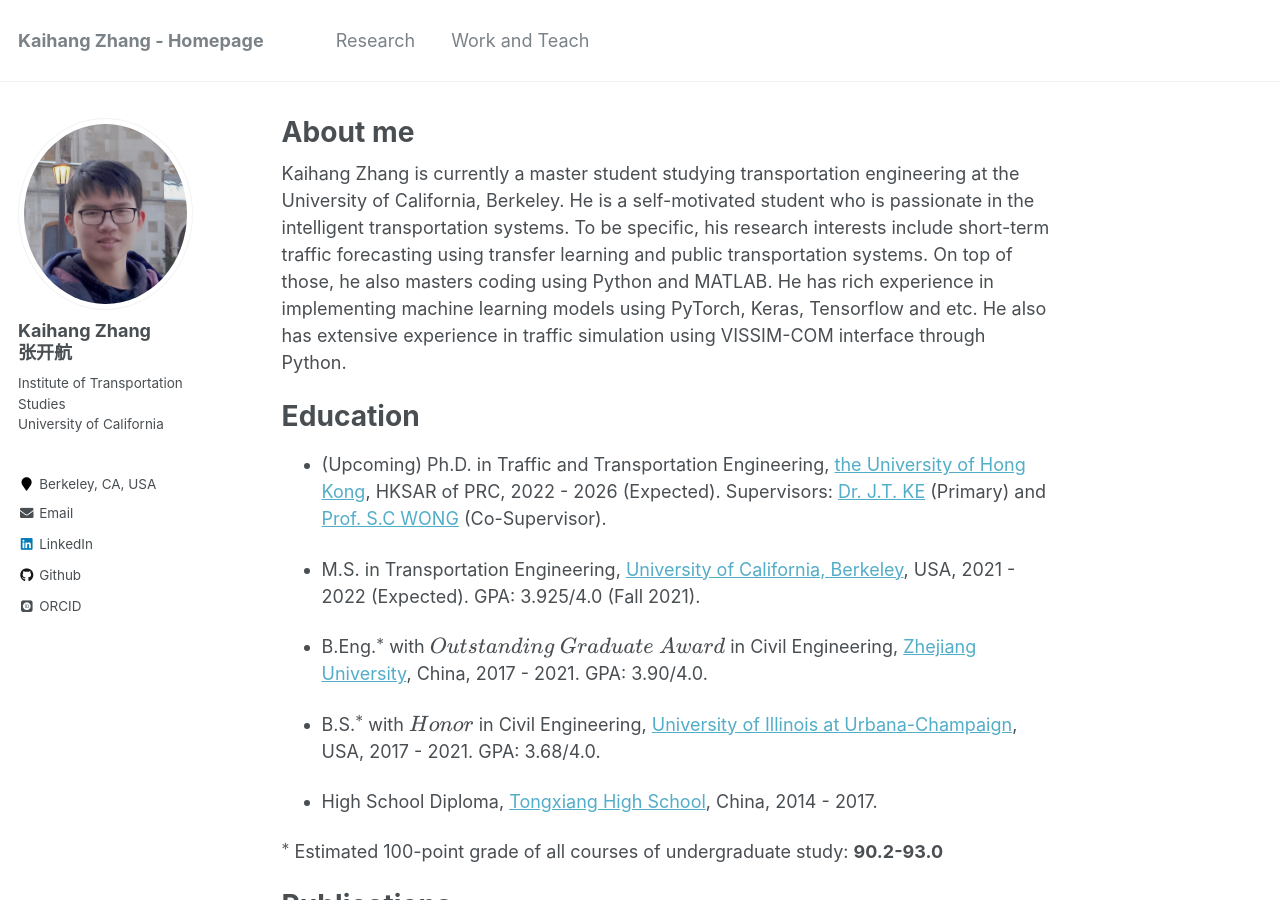
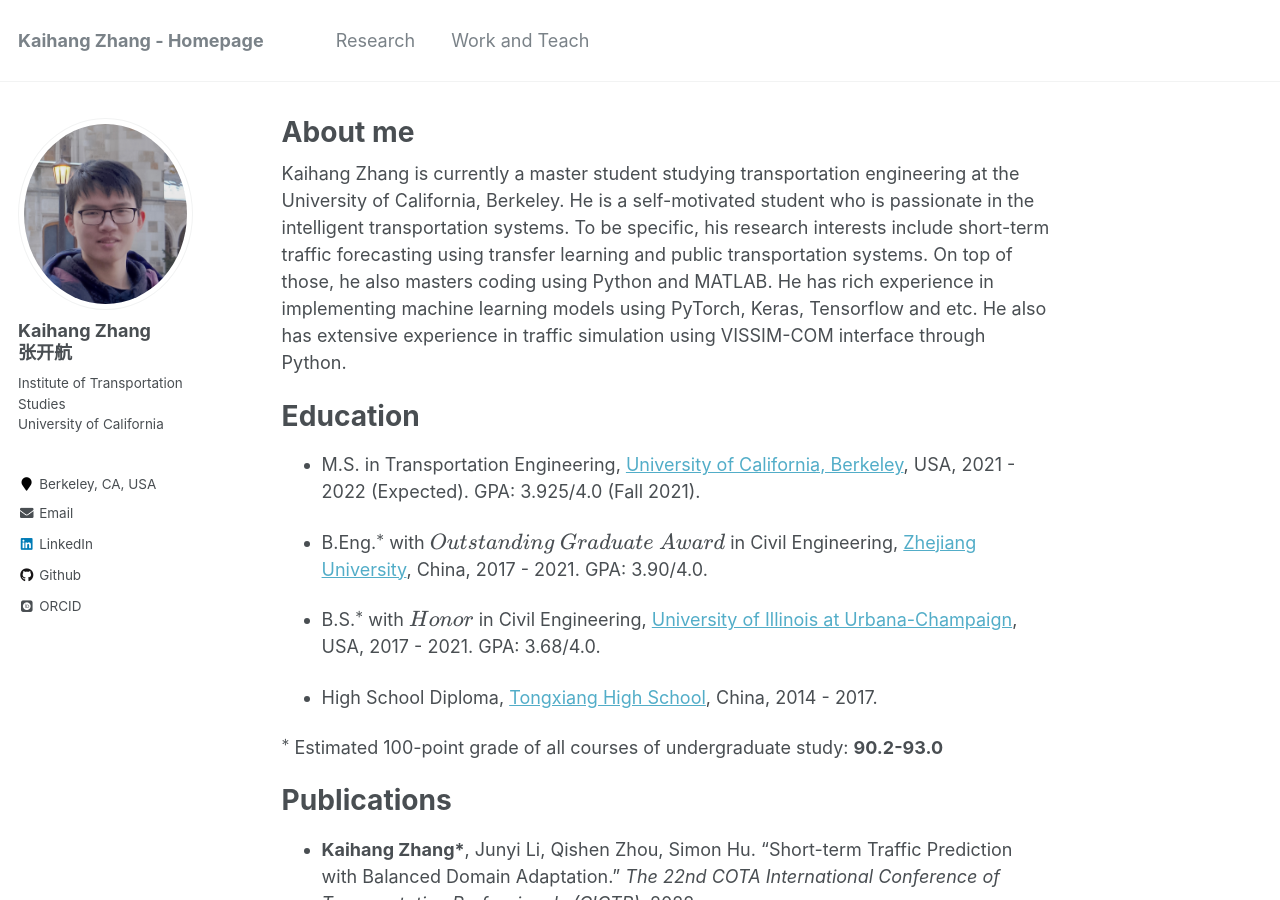
Before and after one commit to HaTT2018/hatt2018.github.io, a Jekyll site: the page built from _pages/about.md, in a window 1280 px wide and 900 px high. Built offline with Jekyll 4.4.1, drawn with Linux system fonts in a browser that asks for light colours; some web fonts are replaced; formulas are drawn with MathJax 3.

Commit message:
Update about.md

```diff
--- a/_pages/about.md
+++ b/_pages/about.md
@@ -12,8 +12,6 @@ Kaihang Zhang is currently a master student studying transportation engineering
 
 Education
 ======
-- (Upcoming) Ph.D. in Traffic and Transportation Engineering, [the University of Hong Kong](https://www.hku.hk/), HKSAR of PRC, 2022 - 2026 (Expected). Supervisors: [Dr. J.T. KE](http://www.civil.hku.hk/pp-kejt.html) (Primary) and [Prof. S.C WONG](http://www.civil.hku.hk/pp-wongsc.html) (Co-Supervisor).
-
 - M.S. in Transportation Engineering, [University of California, Berkeley](https://www.berkeley.edu/), USA, 2021 - 2022 (Expected). GPA: 3.925/4.0 (Fall 2021).
 
 - B.Eng.$^*$ with $Outstanding\ Graduate\ Award$ in Civil Engineering, [Zhejiang University](http://www.zju.edu.cn/english/), China, 2017 - 2021. GPA: 3.90/4.0.
```
